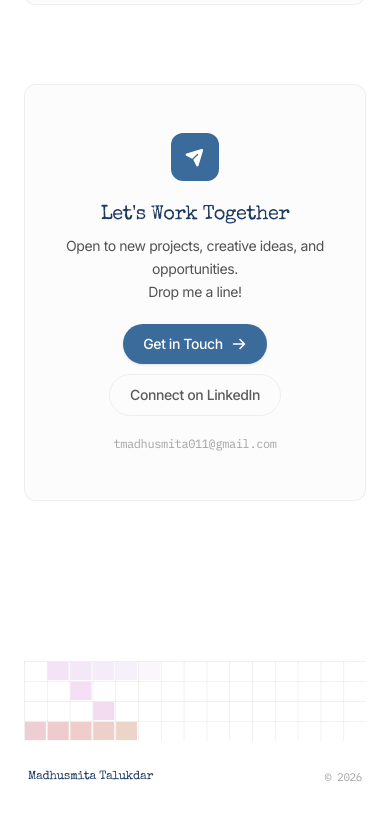
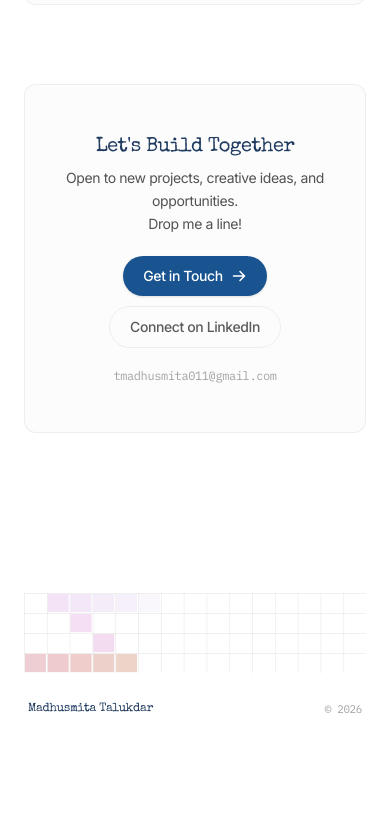
Before and after one commit to Madhusmita111/portfolio, a React (Vite) app: page / in a window 390 px wide. Shown: the part 4337-5156 px from the top of the page. Built offline with nearby package versions, Linux system fonts and the light colour scheme.

Commit message:
fix(ui): minor tweaks

```diff
--- a/src/components/sections/Contact.jsx
+++ b/src/components/sections/Contact.jsx
@@ -17,19 +17,10 @@ export default function Contact() {
       >
         {/* Content */}
         <div className="relative z-10 flex flex-col items-center text-center px-6 py-12 md:py-14 gap-5">
-          <motion.div
-            initial={{ scale: 0 }}
-            whileInView={{ scale: 1 }}
-            viewport={{ once: true }}
-            transition={{ type: "spring", stiffness: 200, damping: 15, delay: 0.2 }}
-            className="w-12 h-12 rounded-xl flex items-center justify-center bg-btn-email"
-          >
-            <PaperPlaneTilt weight="fill" className="w-5 h-5 text-white" />
-          </motion.div>
 
           <div className="flex flex-col gap-1.5 max-w-sm">
-            <h2 className="text-xl md:text-2xl font-heading tracking-tight" style={{ color: 'var(--ink-blue)' }}>
-              Let's Work Together
+            <h2 className="text-xl md:text-4xl font-heading tracking-tight" style={{ color: 'var(--ink-blue)' }}>
+              Let's Build Together
             </h2>
             <p className="text-sm text-muted leading-relaxed">
               Open to new projects, creative ideas, and opportunities.
@@ -42,7 +33,7 @@ export default function Contact() {
               whileHover={{ scale: 1.02 }}
               whileTap={{ scale: 0.98 }}
               href={`mailto:${hero.email}`}
-              className="inline-flex items-center gap-2 px-5 py-2.5 rounded-full text-white text-sm font-medium transition-opacity hover:opacity-90 shadow-sm bg-btn-email"
+              className="inline-flex items-center gap-2 px-5 py-2.5 rounded-full text-white text-sm font-medium transition-opacity hover:opacity-90 shadow-sm bg-btn-linkedin"
             >
               Get in Touch
               <ArrowRight weight="bold" className="w-4 h-4" />
```
